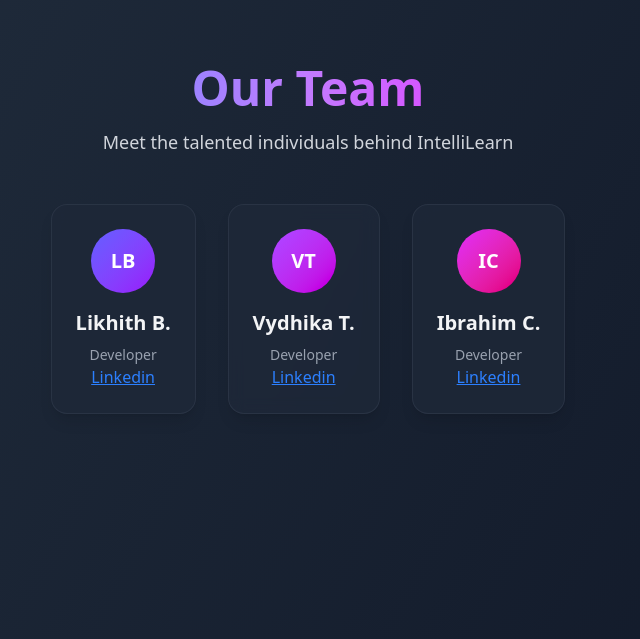
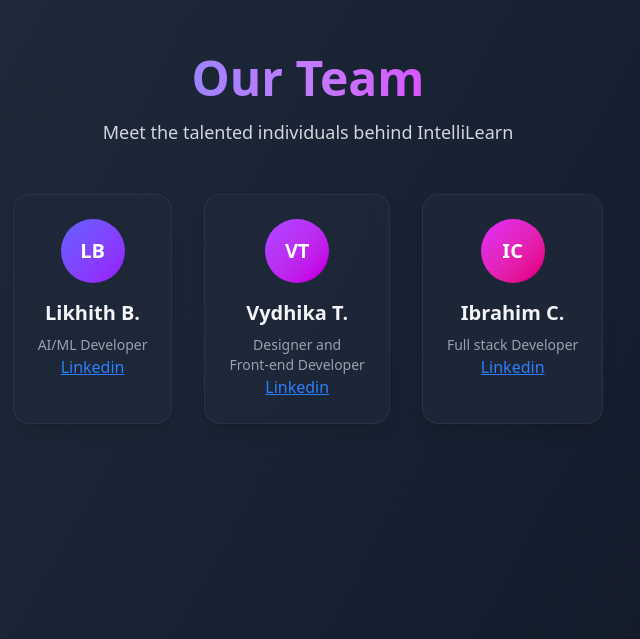
Before and after one commit to binguliki/IntelliLearn, a React (Vite) app in the folder frontend/: page / in a window 1280 px wide. Shown: the part 1761-2400 px from the top of the page, without its empty margins (332-972 px from the left). Built offline with nearby package versions, Linux system fonts and the light colour scheme.

Commit message:
Minor updates

```diff
--- a/frontend/src/pages/Dashboard.jsx
+++ b/frontend/src/pages/Dashboard.jsx
@@ -90,7 +90,7 @@
               <span className="text-white font-bold text-xl">LB</span>
             </div>
             <h4 className="text-xl font-semibold text-gray-100 mb-2">Likhith B.</h4>
-            <p className="text-gray-400 text-sm">Developer</p>
+            <p className="text-gray-400 text-sm">AI/ML Developer</p>
             <Link href = "https://www.linkedin.com/in/bingumalla-likith/"><p className="text-blue-500 underline">Linkedin</p></Link>
           </div>
 
@@ -99,7 +99,7 @@
               <span className="text-white font-bold text-xl">VT</span>
             </div>
             <h4 className="text-xl font-semibold text-gray-100 mb-2">Vydhika T.</h4>
-            <p className="text-gray-400 text-sm">Developer</p>
+            <p className="text-gray-400 text-sm">Designer and <br></br>Front-end Developer</p>
             <Link href = "https://www.linkedin.com/in/vydhika-talatam/"><p className="text-blue-500 underline">Linkedin</p></Link>
           </div>
 
@@ -108,7 +108,7 @@
               <span className="text-white font-bold text-xl">IC</span>
             </div>
             <h4 className="text-xl font-semibold text-gray-100 mb-2">Ibrahim C.</h4>
-            <p className="text-gray-400 text-sm">Developer</p>
+            <p className="text-gray-400 text-sm">Full stack Developer</p>
             <Link href = "https://www.linkedin.com/in/ibrahimchikani"><p className="text-blue-500 underline">Linkedin</p></Link>
           </div>
         </div>
```
